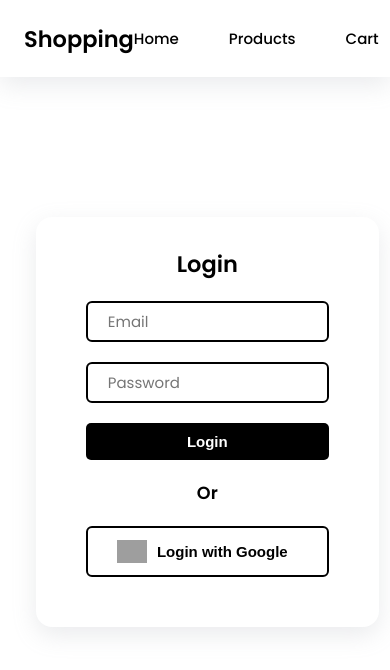
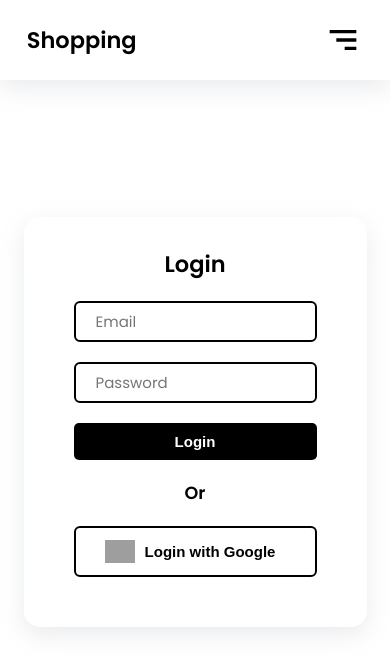
Before and after one commit to Zyncc1402/full-stack, a Next.js app: page /sign-in in a window 390 px wide. Shown: the top 670 px of the page. Built offline with nearby package versions, Linux system fonts and the light colour scheme; no server answers; grey boxes are pictures that could not be loaded.

Commit message:
Mobile Responsive navbar and product page

```diff
--- a/app/products/page.jsx
+++ b/app/products/page.jsx
@@ -9,10 +9,9 @@ import Accessories from "@utils/Accessories";
 const Users = () => {
   const [shopFilter, setShopFilter] = useState("All");
   return (
-    <div className="productContainer mainpage section container">
+    <div className="productContainer mainpage container">
       <h1 className="productsTitle">Products</h1>
       <div className="sortMenu">
-        <box-icon name="filter-alt"></box-icon>
         <button
           className="sortBtn button-29"
           onClick={() => setShopFilter("All")}
--- a/app/sign-in/page.jsx
+++ b/app/sign-in/page.jsx
@@ -1,27 +1,29 @@
 "use client";
 
-import { signIn, useSession } from "next-auth/react";
+import { signIn } from "next-auth/react";
 import Image from "next/image";
-import Link from "next/link";
-import React, { useEffect } from "react";
 
 const Signin = () => {
-    const { status } = useSession;
-
-
-    useEffect(() => {
-    if (status === "authenticated") {
-      console.log("yes");
-    }
-    }, []);
   return (
     <div className="home container">
       <div className="loginBox">
         <h2>Login</h2>
         <form action="" className="loginForm">
-          <input type="email" name="email" placeholder="Email" className="loginInput"/>
-          <input type="password" name="password" placeholder="Password" className="loginInput"/>
-          <button type="submit" className="loginBtn btn">Login</button>
+          <input
+            type="email"
+            name="email"
+            placeholder="Email"
+            className="loginInput"
+          />
+          <input
+            type="password"
+            name="password"
+            placeholder="Password"
+            className="loginInput"
+          />
+          <button type="submit" className="loginBtn btn">
+            Login
+          </button>
         </form>
         <h3>Or</h3>
         <div onClick={() => signIn("google")} className="googleBox">
--- a/components/item.jsx
+++ b/components/item.jsx
@@ -1,17 +1,18 @@
 import Image from "next/image";
 import React from "react";
+import { GrCart } from "react-icons/gr";
 
 const Item = ({ image, name, price }) => {
   return (
     <div className="item">
       <div className="itemTop">
-        <Image src={image} className="itemImg" alt="product-image" priority/>
+        <Image src={image} className="itemImg" alt="product-image" priority />
       </div>
       <div className="itemBottom">
         <h3 className="itemName">{name}</h3>
         <h4 className="itemPrice">₹ {price}</h4>
       </div>
-      {/* <box-icon name="cart" className="bx-cart"></box-icon> */}
+      <GrCart className="itemCartIcon"/>
     </div>
   );
 };
--- a/components/navbar/Navbar.jsx
+++ b/components/navbar/Navbar.jsx
@@ -1,11 +1,19 @@
 "use client";
 
-import React from "react";
+import React, { useState } from "react";
 import Link from "next/link";
 import { signOut, useSession } from "next-auth/react";
+import { BiMenuAltRight } from "react-icons/bi";
+import { RxCross2 } from "react-icons/rx";
 const Navbar = () => {
   const { status } = useSession();
-
+  const [toggleMenu, setToggleMenu] = useState(false)
+  const closeMenu = () => {
+    setToggleMenu(false)
+  };
+  const openMenu = () => {
+    setToggleMenu(true);
+  };
   return (
     <>
       <header className="header">
@@ -13,28 +21,48 @@ const Navbar = () => {
           <Link href="/">
             <h2 className="logo">Shopping</h2>
           </Link>
-          <ul className="navMenu">
+          <ul
+            className={
+              toggleMenu ? "navMenu showNavMenu" : "navMenu hideNavMenu"
+            }
+          >
             <Link href="/">
-              <li className="navList">Home</li>
+              <li className="navList" onClick={closeMenu}>
+                Home
+              </li>
             </Link>
             <Link href="/products">
-              <li className="navList">Products</li>
+              <li className="navList" onClick={closeMenu}>
+                Products
+              </li>
             </Link>
             <Link href="/cart">
-              <li className="navList">Cart</li>
+              <li className="navList" onClick={closeMenu}>
+                Cart
+              </li>
             </Link>
             {status === "authenticated" ? (
               <div className="signInOptions">
-                <button className="btn" onClick={() => signOut()}>
+                <button
+                  className="btn"
+                  onClick={() => {
+                    signOut();
+                    closeMenu();
+                  }}
+                >
                   Logout
                 </button>
               </div>
             ) : (
               <Link href="/sign-in">
-                <button className="btn">Login</button>
+                <button className="btn" onClick={closeMenu}>
+                  Login
+                </button>
               </Link>
             )}
+            <RxCross2 className="menuCloseIcon" onClick={closeMenu} />
           </ul>
+          <BiMenuAltRight className="menuIcon" onClick={openMenu} />
         </nav>
       </header>
     </>
--- a/next.config.js
+++ b/next.config.js
@@ -3,8 +3,6 @@ const nextConfig = {
   images: {
     domains: [
       "lh3.googleusercontent.com",
-      "localhost",
-      "zyncshopping.vercel.app",
     ],
   },
 };
--- a/package.json
+++ b/package.json
@@ -10,12 +10,12 @@
   },
   "dependencies": {
     "bcrypt": "^5.1.1",
-    "boxicons": "^2.1.4",
     "mongodb": "^6.3.0",
     "mongoose": "^8.0.2",
     "next": "14.0.3",
     "next-auth": "^4.24.5",
     "react": "^18",
-    "react-dom": "^18"
+    "react-dom": "^18",
+    "react-icons": "^4.12.0"
   }
 }
--- a/styles/globals.css
+++ b/styles/globals.css
@@ -92,8 +92,9 @@ img {
 }
 
 .container {
-  margin-left: 1.5rem;
-  margin-right: 1.5rem;
+  margin: auto;
+  padding-left: 15px;
+  padding-right: 15px;
 }
 
 @media only screen and (max-width: 425px) {
@@ -119,7 +120,7 @@ img {
 }
 
 .flex {
-    display: flex;
+  display: flex;
 }
 
 .main {
@@ -149,6 +150,69 @@ img {
   align-items: center;
   justify-content: space-evenly;
   column-gap: 50px;
+}
+
+.menuIcon {
+  font-size: 40px;
+  display: none;
+}
+
+.menuCloseIcon {
+  font-size: 30px;
+  display: none;
+}
+
+@media screen and (max-width: 768px) {
+  .menuIcon {
+    display: block;
+  }
+
+  .menuCloseIcon {
+    display: block;
+    position: absolute;
+    top: 30px;
+    right: 30px;
+  }
+
+  .showNavMenu {
+    width: 100%;
+    height: 30vh;
+    background-color: white;
+    display: flex;
+    align-items: flex-start;
+    justify-content: flex-start;
+    flex-direction: column;
+    position: fixed;
+    top: 0;
+    right: 0;
+    font-size: 20px;
+    padding: 30px 40px;
+    gap: 20px;
+    border-bottom-left-radius: 1rem;
+    border-bottom-right-radius: 1rem;
+    box-shadow: rgba(149, 157, 165, 0.2) 0px 8px 24px;
+    transition: 0.3s;
+  }
+
+  .hideNavMenu {
+    width: 100%;
+    height: 30vh;
+    background-color: white;
+    display: flex;
+    align-items: flex-start;
+    justify-content: flex-start;
+    flex-direction: column;
+    position: fixed;
+    top: -100%;
+    right: 0;
+    font-size: 20px;
+    padding: 30px 40px;
+    gap: 20px;
+    border-bottom-left-radius: 1rem;
+    border-bottom-right-radius: 1rem;
+    box-shadow: rgba(149, 157, 165, 0.2) 0px 8px 24px;
+    transition: 0.3s;
+  }
 }
 
 .btn {
@@ -203,8 +267,9 @@ a {
   border-radius: 6px;
 }
 
-textarea:focus, input:focus{
-    outline: none;
+textarea:focus,
+input:focus {
+  outline: none;
 }
 
 input::placeholder {
@@ -242,11 +307,19 @@ input::placeholder {
 .productContainer {
   width: 100%;
   text-align: center;
+  padding: 100px 20px;
 }
 
 .productsTitle {
   padding: 40px;
   font-size: 40px;
+}
+
+.itemCartIcon {
+  position: absolute;
+  top: 25px;
+  right: 25px;
+  font-size: 26px;
 }
 
 .productWrapper {
@@ -298,30 +371,6 @@ input::placeholder {
   margin-top: 10px;
 }
 
-.cart {
-  position: relative;
-  padding: 5px;
-}
-
-.cartCounter {
-  font-size: 12px;
-  position: absolute;
-  top: 0;
-  right: 0;
-  color: black;
-  background-color: white;
-  border-radius: 50%;
-  font-weight: 700;
-  width: 15px;
-  height: 15px;
-  display: flex;
-  align-items: center;
-  justify-content: center;
-  padding: 2px;
-  outline: 2px black solid;
-  user-select: none;
-}
-
 .itemName {
   font-weight: 500;
 }
@@ -365,8 +414,8 @@ input::placeholder {
 /* For small devices */
 @media screen and (max-width: 320px) {
   .container {
-    margin-left: var(--mb-1);
-    margin-right: var(--mb-1);
+    margin-left: 1rem;
+    margin-right: 1rem;
   }
 }
 
```
Also changed, not shown: 1 other file (tests, documents, lock files or other folders).
